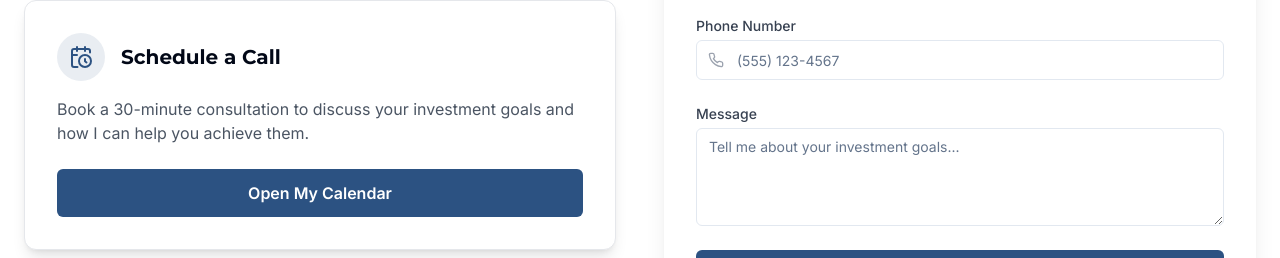
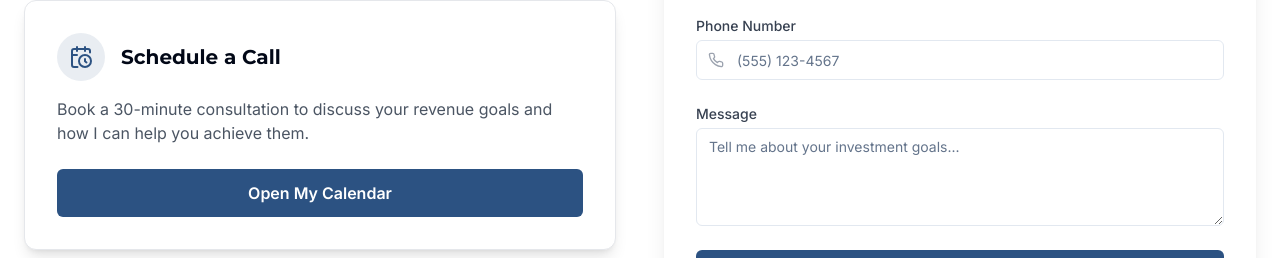
Before and after one commit to nrochet/niels-closer, a React (Vite) app: page / in a window 1280 px wide. Shown: the part 3960-4218 px from the top of the page. Built offline with nearby package versions, Linux system fonts and the light colour scheme.

Commit message:
Update Contact.tsx

```diff
--- a/src/components/Contact.tsx
+++ b/src/components/Contact.tsx
@@ -35,7 +35,7 @@ const Contact = () => {
                 </div>
                 <h3 className="text-xl font-bold">Schedule a Call</h3>
               </div>
-              <p className="text-gray-600 mb-6">Book a 30-minute consultation to discuss your investment goals and how I can help you achieve them.</p>
+              <p className="text-gray-600 mb-6">Book a 30-minute consultation to discuss your revenue goals and how I can help you achieve them.</p>
               <Button
                 className="w-full py-6 bg-resume-blue hover:bg-resume-blue/90 text-white font-semibold text-base"
                 onClick={openCalendly}
```
